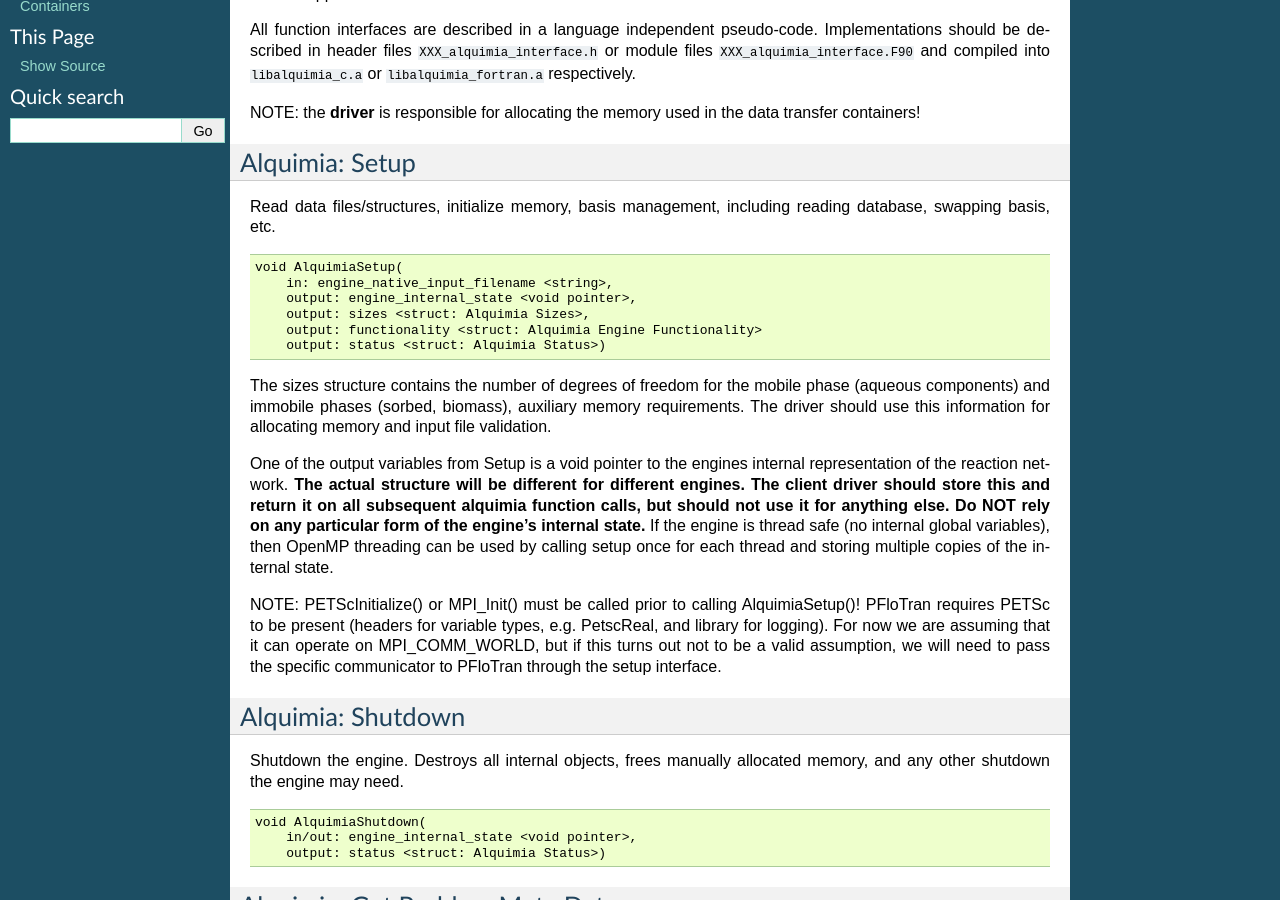
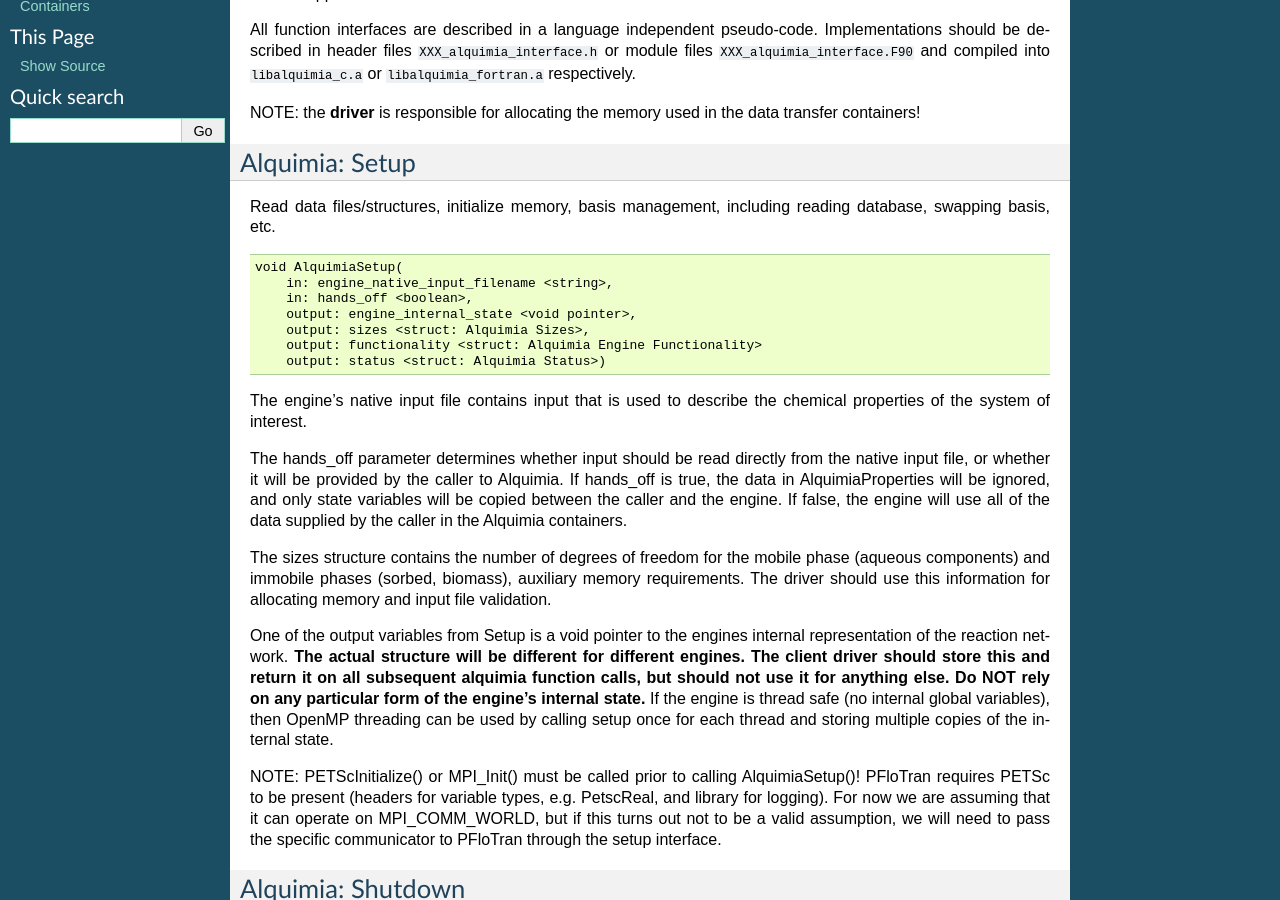
Before and after one commit to LBL-EESA/alquimia-dev, a Sphinx documentation site: the page built from doc/api/APIv0_functions.rst, in a window 1280 px wide and 900 px high, scrolled down 390 px. Built offline with Sphinx 7.4.7, drawn with Linux system fonts in a browser that asks for light colours.

Commit message:
Added a bit of documentation for "hands-off" mode.

```diff
--- a/doc/api/APIv0_functions.rst
+++ b/doc/api/APIv0_functions.rst
@@ -68,10 +68,21 @@
 
     void AlquimiaSetup(
         in: engine_native_input_filename <string>,
+        in: hands_off <boolean>,
         output: engine_internal_state <void pointer>,
         output: sizes <struct: Alquimia Sizes>,
 	output: functionality <struct: Alquimia Engine Functionality>
 	output: status <struct: Alquimia Status>)
+
+The engine's native input file contains input that is used to describe
+the chemical properties of the system of interest.
+
+The hands_off parameter determines whether input should be read directly
+from the native input file, or whether it will be provided by the caller to
+Alquimia. If hands_off is true, the data in AlquimiaProperties will be ignored,
+and only state variables will be copied between the caller and the
+engine. If false, the engine will use all of the data supplied by the caller
+in the Alquimia containers.
 
 The sizes structure contains the number of degrees of freedom for the
 mobile phase (aqueous components) and immobile phases (sorbed,
```
